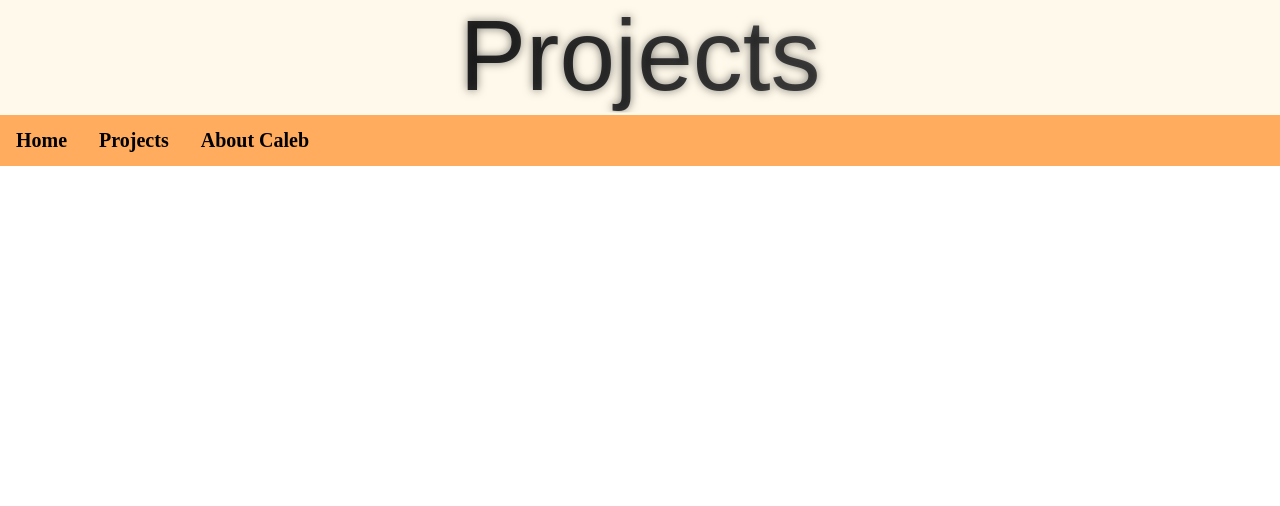
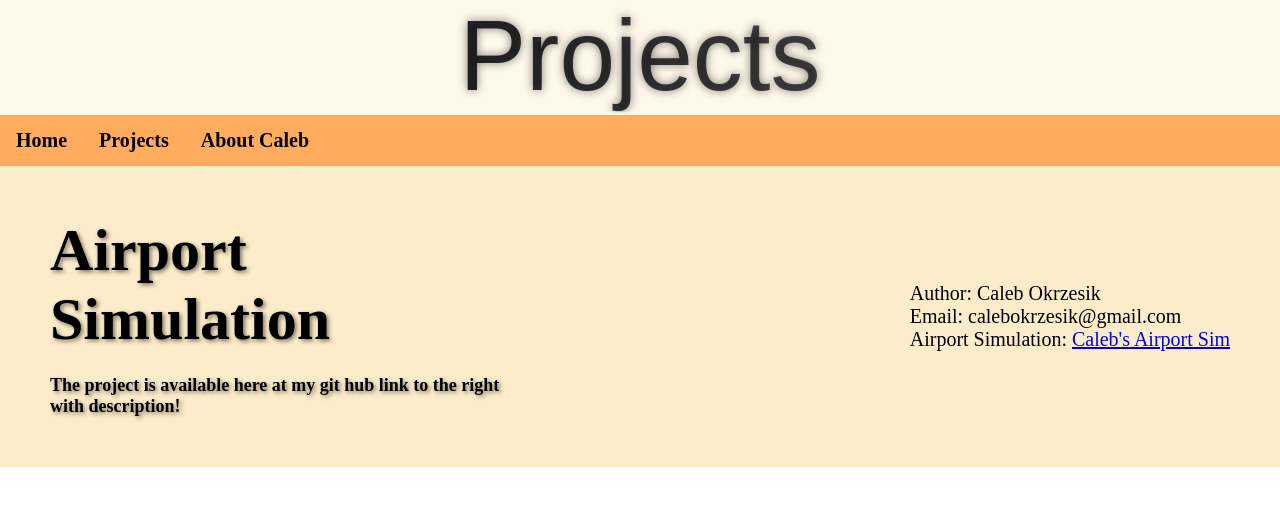
Before and after one commit to CalebOkrzesik/CalebWebsite, a plain HTML site: page projects.html in a window 1280 px wide. Drawn offline with Linux system fonts and the light colour scheme.

Commit message:
The first project added airport sim

```diff
--- a/projects.html
+++ b/projects.html
@@ -27,11 +27,28 @@
         <!-- Drop down menu with Links to Relavant Pages, projects, and other parts of the website Navigation Bar -->
 
         <!-- Drop down menu with Links to Relavant Pages, projects, and other parts of the website Navigation Bar -->
+        <!-- Drop down menu with Links to Relavant Pages, projects, and other parts of the website Navigation Bar -->
         <ul class="navigationBar">
             <li class = "mainPage"><a href="index.html">Home</a></li>
             <li class = "projects"><a href="projects.html">Projects</a></li>
             <li class = "aboutCaleb"><a href="aboutCaleb.html">About Caleb</a></li>
         </ul>
+
+        <section class="containerTwo">
+            <!--Intro section-->
+            <div class="introduction">
+                <div class="introduction-title">
+                    Airport Simulation
+                </div>
+                <br>
+                The project is available here at my git hub link to the right with description!
+
+            </div>
+
+            <div class="contact-info">
+                Author: Caleb Okrzesik<br>
+                Email: calebokrzesik@gmail.com<br>
+                Airport Simulation: <a href="https://github.com/CalebOkrzesik/AirPortSimulation.git" target="_blank">Caleb's Airport Sim</a>
 
 
 
```
